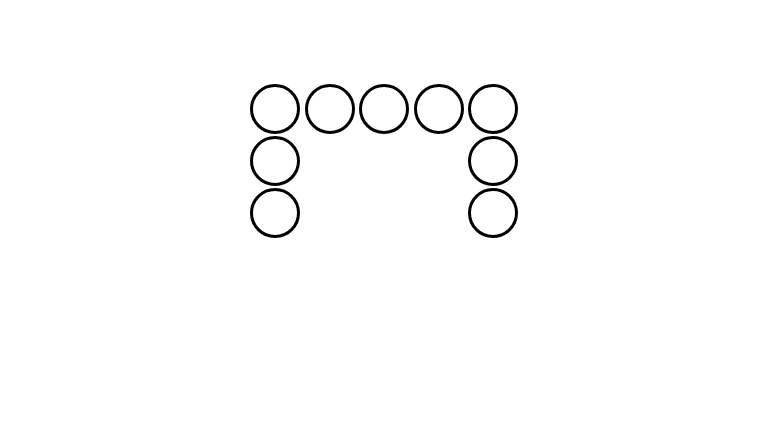
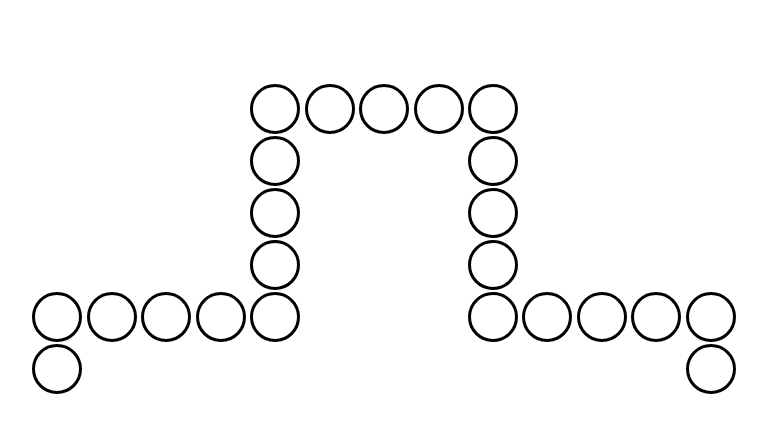
Before and after one commit to mrherres/Project, a PHP site: page /main.php in a window 1280 px wide. Shown: the part 266-699 px from the top of the page, without its empty margins (256-1023 px from the left). Run offline with PHP 8.4, Linux system fonts and the light colour scheme; data that the repository does not hold is empty.

Commit message:
Added some more html

```diff
--- a/css/style.css
+++ b/css/style.css
@@ -32,6 +32,14 @@ footer {
     text-align: center;
 }
 
-.left{
+.middle{
+    text-align: center;
+}
+
+.divide{
     margin-right: 163px;
 }
+
+.split{
+    margin-right: 600px;
+}
--- a/data/player1.json
+++ b/data/player1.json
@@ -1 +1 @@
-{"name":"Mario","wins":0}
+{"name":"Henk","wins":0}
--- a/main.php
+++ b/main.php
@@ -27,11 +27,34 @@ include __DIR__ . '/tpl/body_start.php';
 </div>
 
 <div class="vertical">
-    <button class="round left"></button>
+    <button class="round divide"></button>
     <button class="round right"></button>
 </div>
 
 <div class="vertical">
-    <button class="round left"></button>
+    <button class="round divide"></button>
     <button class="round right"></button>
 </div>
+
+<div class="vertical">
+    <button class="round divide"></button>
+    <button class="round right"></button>
+</div>
+
+<div class="middle">
+    <button class="round"></button>
+    <button class="round"></button>
+    <button class="round"></button>
+    <button class="round"></button>
+    <button class="round divide"></button>
+    <button class="round"></button>
+    <button class="round"></button>
+    <button class="round"></button>
+    <button class="round"></button>
+    <button class="round"></button>
+</div>
+
+<div class="vertical">
+    <button class="round split"></button>
+    <button class="round"></button>
+</div>
```
